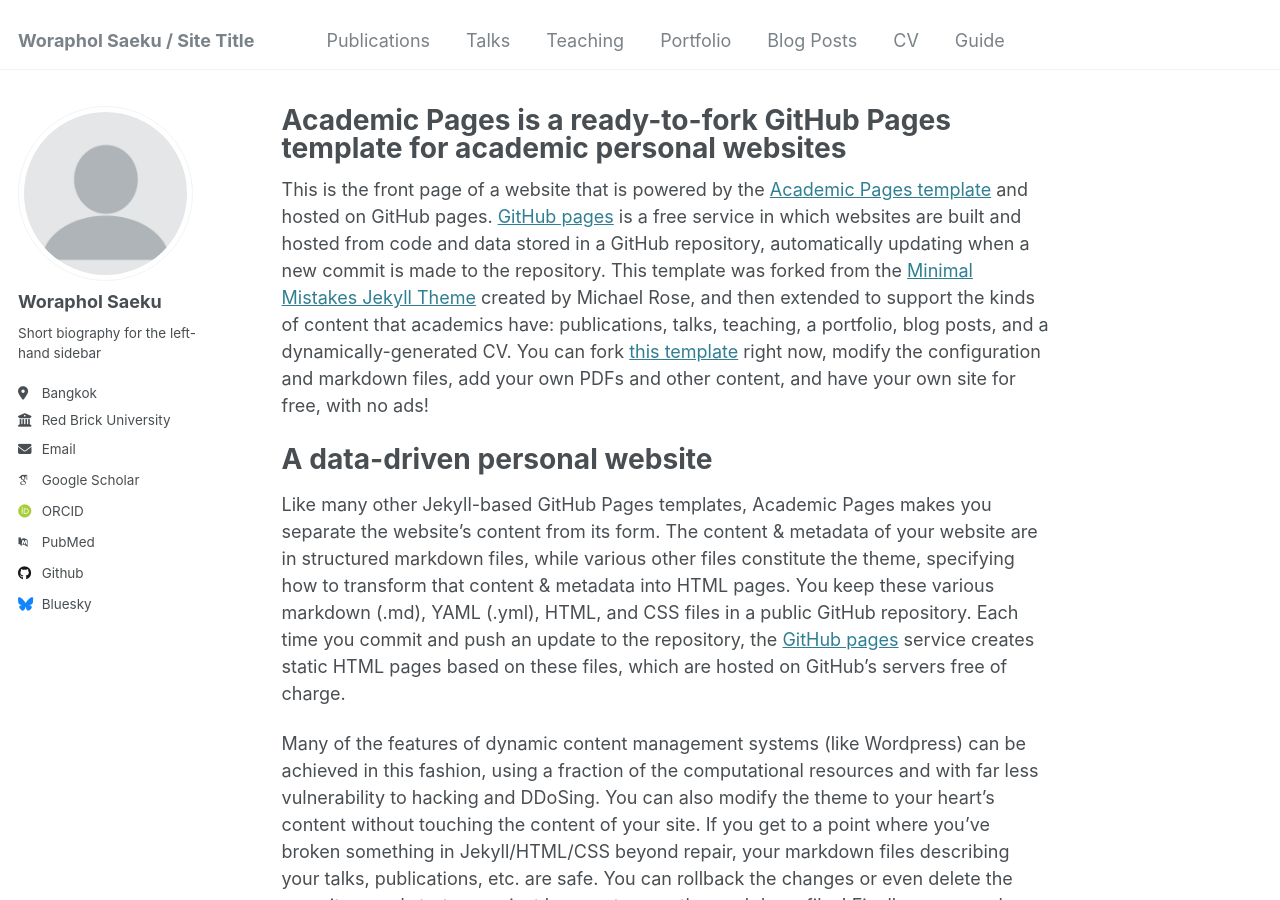
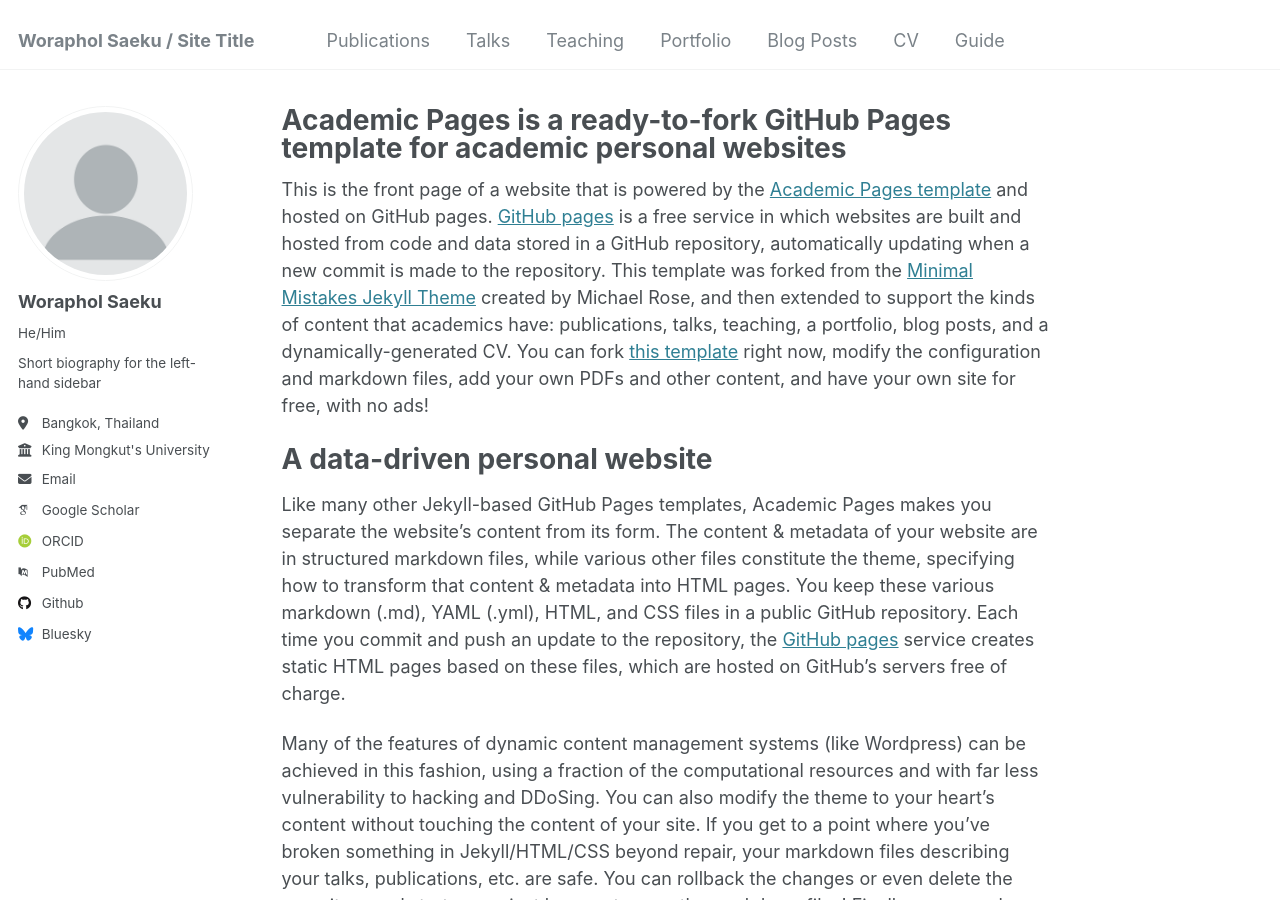
Before and after one commit to worapholohm/worapholohm.github.io, a Jekyll site: the page built from _pages/about.md, in a window 1280 px wide and 900 px high. Built offline with Jekyll 4.4.1, drawn with Linux system fonts in a browser that asks for light colours; some web fonts are replaced.

Commit message:
Update _config.yml

```diff
--- a/_config.yml
+++ b/_config.yml
@@ -23,10 +23,10 @@ author:
   # Biographic information
   avatar           : "profile.png"
   name             : "Woraphol Saeku"
-  pronouns         : # example: "she/her"
+  pronouns         : "He/Him"
   bio              : "Short biography for the left-hand sidebar"
-  location         : "Bangkok"
-  employer         : "Red Brick University"
+  location         : "Bangkok, Thailand"
+  employer         : "King Mongkut's University of Technology Thonburi"
   uri              : # URL
   email            : "woraphol.sae-ku@hotmail.com"
 
@@ -44,7 +44,7 @@ author:
   bitbucket        : # Username - Update with your username on the site
   codepen          : # Username
   dribbble         : # Username
-  github           : "academicpages"
+  github           : "worapholohm"
   kaggle           : # Username
   stackoverflow    : # User number or user number and name (i.e., use "1" or "1/jeff-atwood")
 
```
